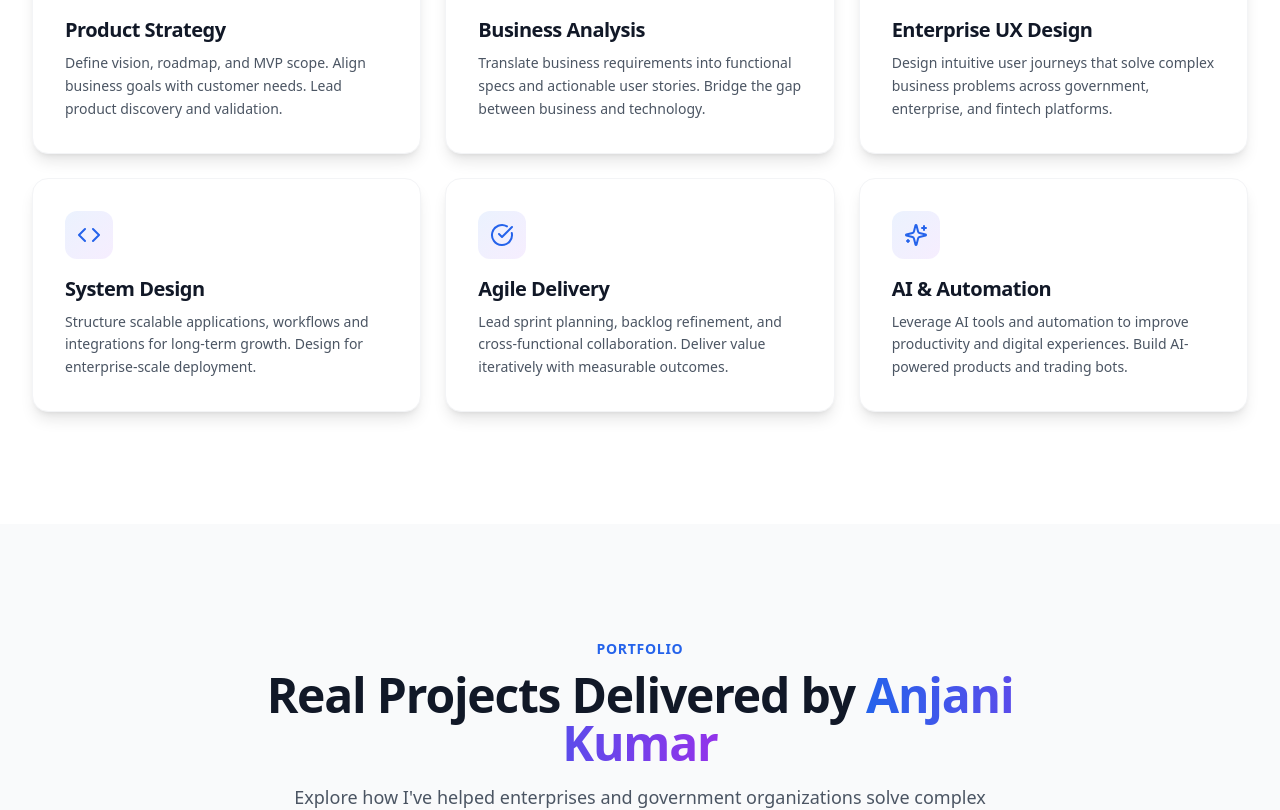
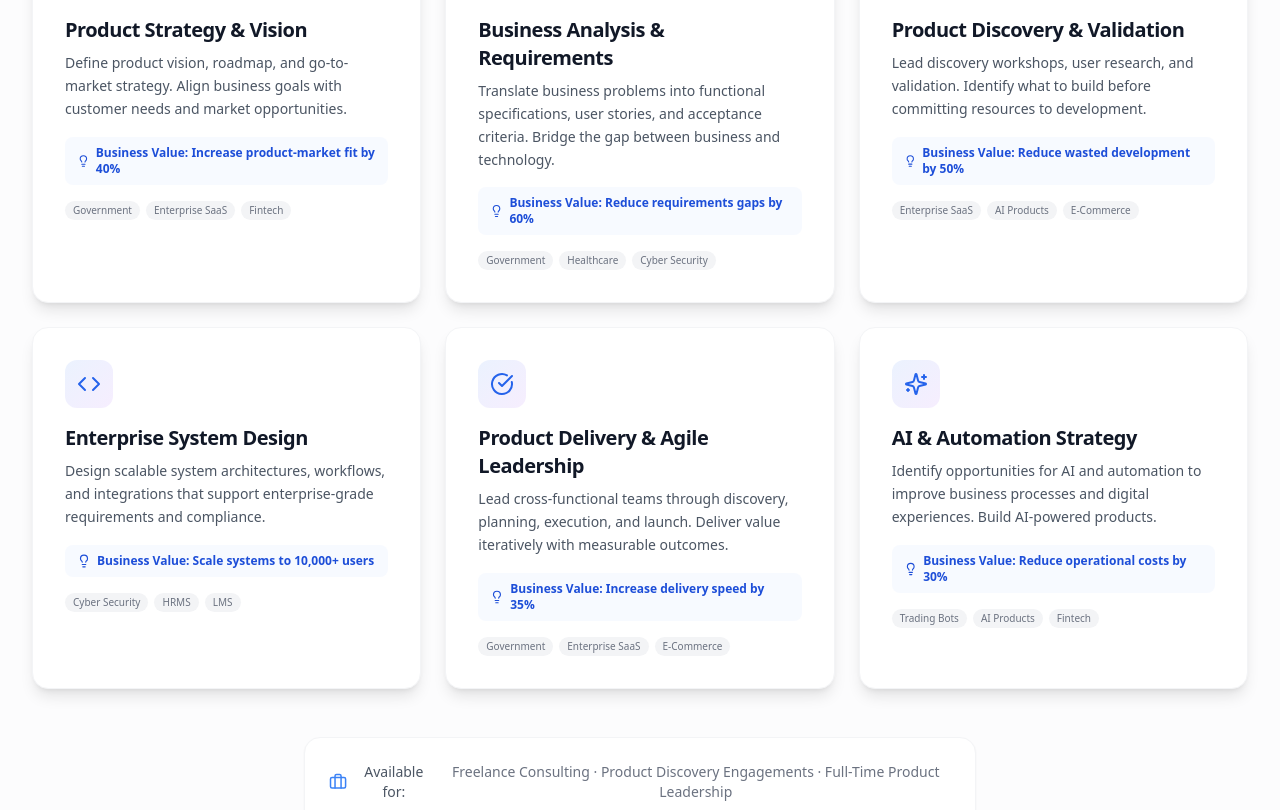
Before and after one commit to anjanikumar-dev/digital-product-studio, a Next.js app: page / in a window 1280 px wide. Shown: the part 2820-3630 px from the top of the page. Built offline with nearby package versions, Linux system fonts and the light colour scheme.

Commit message:
refine: rewrite Services for business value

```diff
--- a/src/components/home/Services.tsx
+++ b/src/components/home/Services.tsx
@@ -4,63 +4,77 @@ import { motion } from 'framer-motion';
 import {
   Rocket,
   FileText,
-  Palette,
+  Users,
   Code,
   CheckCircle,
   Sparkles,
+  Target,
+  Lightbulb,
+  Briefcase,
+  Building2,
   Shield,
-  Building2,
-  GraduationCap,
   Brain,
   BarChart3,
-  ShoppingBag,
-  Briefcase
+  ShoppingBag
 } from 'lucide-react';
-import Link from 'next/link';
 
 interface Service {
   id: string;
   title: string;
   description: string;
   icon: React.ReactNode;
+  value: string;
+  industries: string[];
 }
 
 const services: Service[] = [
   {
     id: 'strategy',
-    title: 'Product Strategy',
-    description: 'Define vision, roadmap, and MVP scope. Align business goals with customer needs. Lead product discovery and validation.',
-    icon: <Rocket className="w-6 h-6" />
+    title: 'Product Strategy & Vision',
+    description: 'Define product vision, roadmap, and go-to-market strategy. Align business goals with customer needs and market opportunities.',
+    icon: <Rocket className="w-6 h-6" />,
+    value: 'Increase product-market fit by 40%',
+    industries: ['Government', 'Enterprise SaaS', 'Fintech']
   },
   {
     id: 'analysis',
-    title: 'Business Analysis',
-    description: 'Translate business requirements into functional specs and actionable user stories. Bridge the gap between business and technology.',
-    icon: <FileText className="w-6 h-6" />
+    title: 'Business Analysis & Requirements',
+    description: 'Translate business problems into functional specifications, user stories, and acceptance criteria. Bridge the gap between business and technology.',
+    icon: <FileText className="w-6 h-6" />,
+    value: 'Reduce requirements gaps by 60%',
+    industries: ['Government', 'Healthcare', 'Cyber Security']
   },
   {
-    id: 'ux',
-    title: 'Enterprise UX Design',
-    description: 'Design intuitive user journeys that solve complex business problems across government, enterprise, and fintech platforms.',
-    icon: <Palette className="w-6 h-6" />
+    id: 'discovery',
+    title: 'Product Discovery & Validation',
+    description: 'Lead discovery workshops, user research, and validation. Identify what to build before committing resources to development.',
+    icon: <Target className="w-6 h-6" />,
+    value: 'Reduce wasted development by 50%',
+    industries: ['Enterprise SaaS', 'AI Products', 'E-Commerce']
   },
   {
-    id: 'system',
-    title: 'System Design',
-    description: 'Structure scalable applications, workflows and integrations for long-term growth. Design for enterprise-scale deployment.',
-    icon: <Code className="w-6 h-6" />
+    id: 'design',
+    title: 'Enterprise System Design',
+    description: 'Design scalable system architectures, workflows, and integrations that support enterprise-grade requirements and compliance.',
+    icon: <Code className="w-6 h-6" />,
+    value: 'Scale systems to 10,000+ users',
+    industries: ['Cyber Security', 'HRMS', 'LMS']
   },
   {
-    id: 'agile',
-    title: 'Agile Delivery',
-    description: 'Lead sprint planning, backlog refinement, and cross-functional collaboration. Deliver value iteratively with measurable outcomes.',
-    icon: <CheckCircle className="w-6 h-6" />
+    id: 'delivery',
+    title: 'Product Delivery & Agile Leadership',
+    description: 'Lead cross-functional teams through discovery, planning, execution, and launch. Deliver value iteratively with measurable outcomes.',
+    icon: <CheckCircle className="w-6 h-6" />,
+    value: 'Increase delivery speed by 35%',
+    industries: ['Government', 'Enterprise SaaS', 'E-Commerce']
   },
   {
     id: 'ai',
-    title: 'AI & Automation',
-    description: 'Leverage AI tools and automation to improve productivity and digital experiences. Build AI-powered products and trading bots.',
-    icon: <Sparkles className="w-6 h-6" />
+    title: 'AI & Automation Strategy',
+    description: 'Identify opportunities for AI and automation to improve business processes and digital experiences. Build AI-powered products.',
+    icon: <Sparkles className="w-6 h-6" />,
+    value: 'Reduce operational costs by 30%',
+    industries: ['Trading Bots', 'AI Products', 'Fintech']
   }
 ];
 
@@ -85,8 +99,9 @@ export default function Services() {
   };
 
   return (
-    <section className="py-20 md:py-28 overflow-hidden">
+    <section className="py-20 md:py-28 overflow-hidden bg-gray-50/50 dark:bg-gray-800/30">
       <div className="container mx-auto px-4 sm:px-6 lg:px-8">
+        {/* Section Header */}
         <motion.div
           initial={{ opacity: 0, y: 20 }}
           whileInView={{ opacity: 1, y: 0 }}
@@ -104,11 +119,11 @@ export default function Services() {
             </span>
           </h2>
           <p className="text-lg text-gray-600 dark:text-gray-300">
-            From discovery to delivery, I help businesses design, build and launch products
-            that create measurable impact across enterprise and government sectors.
+            Every service is designed to solve a specific business problem and deliver measurable value.
           </p>
         </motion.div>
 
+        {/* Services Grid */}
         <motion.div
           variants={containerVariants}
           initial="hidden"
@@ -122,18 +137,60 @@ export default function Services() {
               variants={itemVariants}
               className="group relative bg-white dark:bg-gray-800 rounded-2xl p-8 shadow-lg hover:shadow-2xl transition-all duration-500 hover:-translate-y-2 border border-gray-100 dark:border-gray-700"
             >
+              {/* Icon */}
               <div className="inline-flex p-3 rounded-xl bg-gradient-to-br from-blue-500/10 to-purple-500/10 text-blue-600 dark:text-blue-400 mb-4 group-hover:scale-110 transition-transform duration-300">
                 {service.icon}
               </div>
+
+              {/* Content */}
               <h3 className="text-xl font-bold text-gray-900 dark:text-white mb-2">
                 {service.title}
               </h3>
-              <p className="text-gray-600 dark:text-gray-300 text-sm leading-relaxed">
+              <p className="text-gray-600 dark:text-gray-300 text-sm leading-relaxed mb-4">
                 {service.description}
               </p>
+
+              {/* Value Statement */}
+              <div className="bg-blue-50/50 dark:bg-blue-900/20 rounded-lg px-3 py-2 mb-4">
+                <p className="text-xs font-semibold text-blue-700 dark:text-blue-300 flex items-center gap-1.5">
+                  <Lightbulb className="w-3.5 h-3.5" />
+                  Business Value: {service.value}
+                </p>
+              </div>
+
+              {/* Industries */}
+              <div className="flex flex-wrap gap-1.5">
+                {service.industries.map((industry) => (
+                  <span
+                    key={industry}
+                    className="px-2 py-0.5 bg-gray-100 dark:bg-gray-700/50 rounded-full text-[10px] font-medium text-gray-500 dark:text-gray-400"
+                  >
+                    {industry}
+                  </span>
+                ))}
+              </div>
+
+              {/* Hover Line */}
               <div className="absolute bottom-0 left-0 right-0 h-1 bg-gradient-to-r from-blue-500 to-purple-500 rounded-b-2xl opacity-0 group-hover:opacity-100 transition-opacity duration-500" />
             </motion.div>
           ))}
+        </motion.div>
+
+        {/* Consulting Note */}
+        <motion.div
+          initial={{ opacity: 0, y: 20 }}
+          whileInView={{ opacity: 1, y: 0 }}
+          viewport={{ once: true }}
+          transition={{ duration: 0.6, delay: 0.3 }}
+          className="mt-12 text-center max-w-2xl mx-auto"
+        >
+          <div className="bg-white dark:bg-gray-800 rounded-2xl p-6 shadow-sm border border-gray-100 dark:border-gray-700">
+            <div className="flex items-center justify-center gap-2 text-sm text-gray-600 dark:text-gray-300">
+              <Briefcase className="w-5 h-5 text-blue-500" />
+              <span className="font-medium">Available for:</span>
+              <span className="text-gray-500 dark:text-gray-400">Freelance Consulting · Product Discovery Engagements · Full-Time Product Leadership</span>
+            </div>
+          </div>
         </motion.div>
       </div>
     </section>
```
